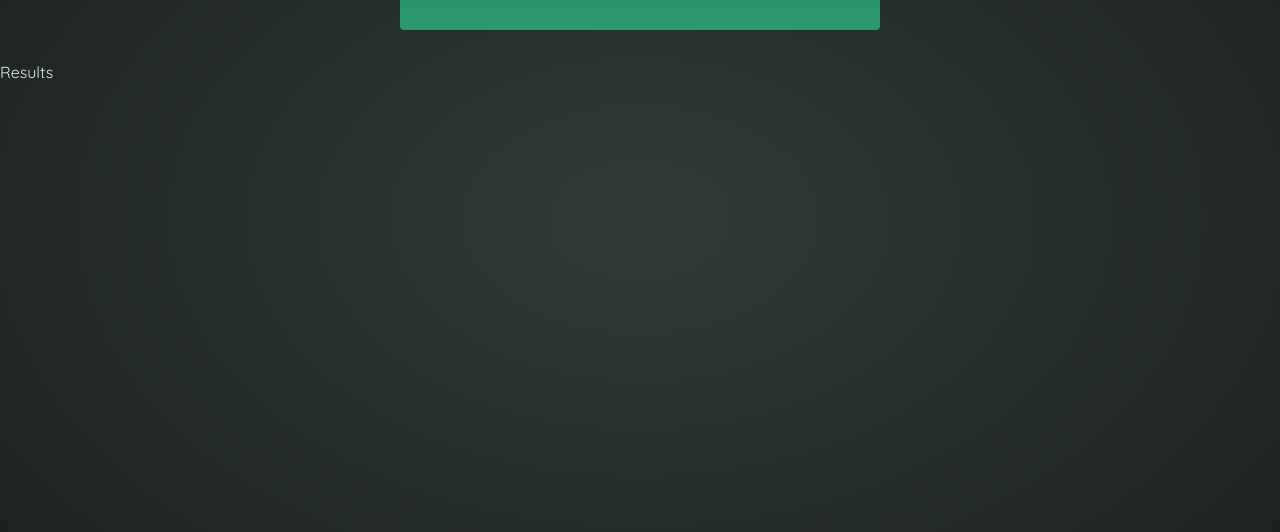
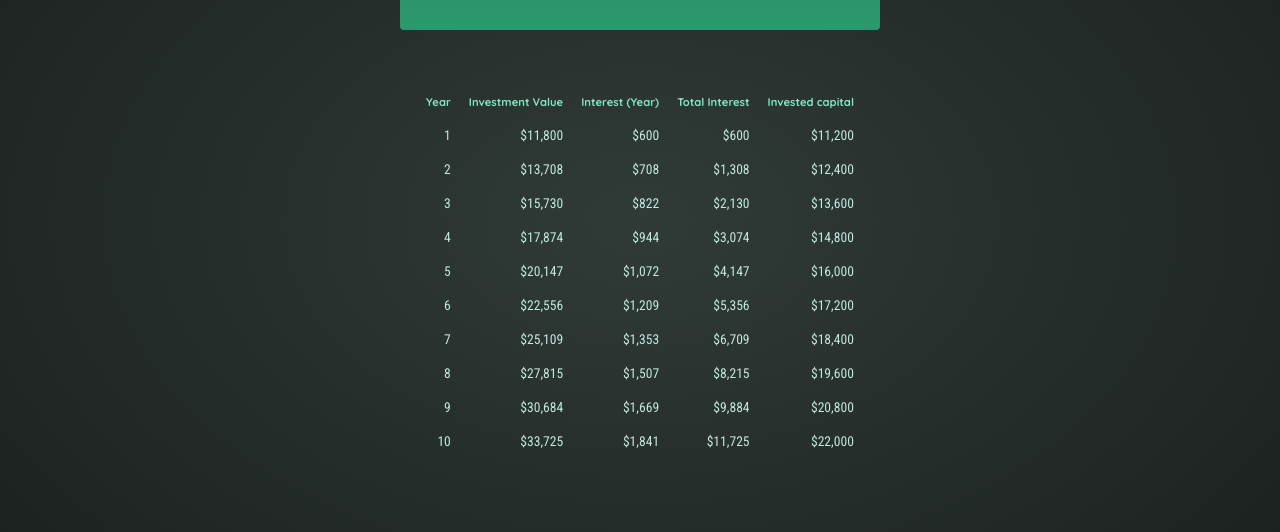
Before and after one commit to mohamuhsin/investment-calculator, a React (Vite) app: page / in a window 1280 px wide. Shown: the part 196-728 px from the top of the page. Built offline with nearby package versions, Linux system fonts and the light colour scheme.

Commit message:
we outputted a list of data and formatted them

```diff
--- a/src/components/Results.jsx
+++ b/src/components/Results.jsx
@@ -1,8 +1,43 @@
-import { calculateInvestmentResults } from "../util/investment";
+import { calculateInvestmentResults, formatter } from "../util/investment";
 
 export default function Results({ input }) {
     const resultsData = calculateInvestmentResults(input);
+    const initialInvestment =
+        resultsData[0].valueEndOfYear -
+        resultsData[0].interest -
+        resultsData[0].annualInvestment;
 
     console.log(resultsData);
-    return <p>Results</p>;
+    return (
+        <table id="result">
+            <thead>
+                <tr>
+                    <th>Year</th>
+                    <th>Investment Value</th>
+                    <th>Interest (Year)</th>
+                    <th>Total Interest</th>
+                    <th>Invested capital</th>
+                </tr>
+            </thead>
+            <tbody>
+                {resultsData.map((yearData) => {
+                    const totalInterest =
+                        yearData.valueEndOfYear -
+                        yearData.annualInvestment * yearData.year -
+                        initialInvestment;
+
+                    const totalAmountInvested = yearData.valueEndOfYear - totalInterest;
+                    return (
+                        <tr key={yearData.year}>
+                            <td>{yearData.year}</td>
+                            <td>{formatter.format(yearData.valueEndOfYear)}</td>
+                            <td>{formatter.format(yearData.interest)}</td>
+                            <td>{formatter.format(totalInterest)}</td>
+                            <td>{formatter.format(totalAmountInvested)}</td>
+                        </tr>
+                    );
+                })}
+            </tbody>
+        </table>
+    );
 }
```
